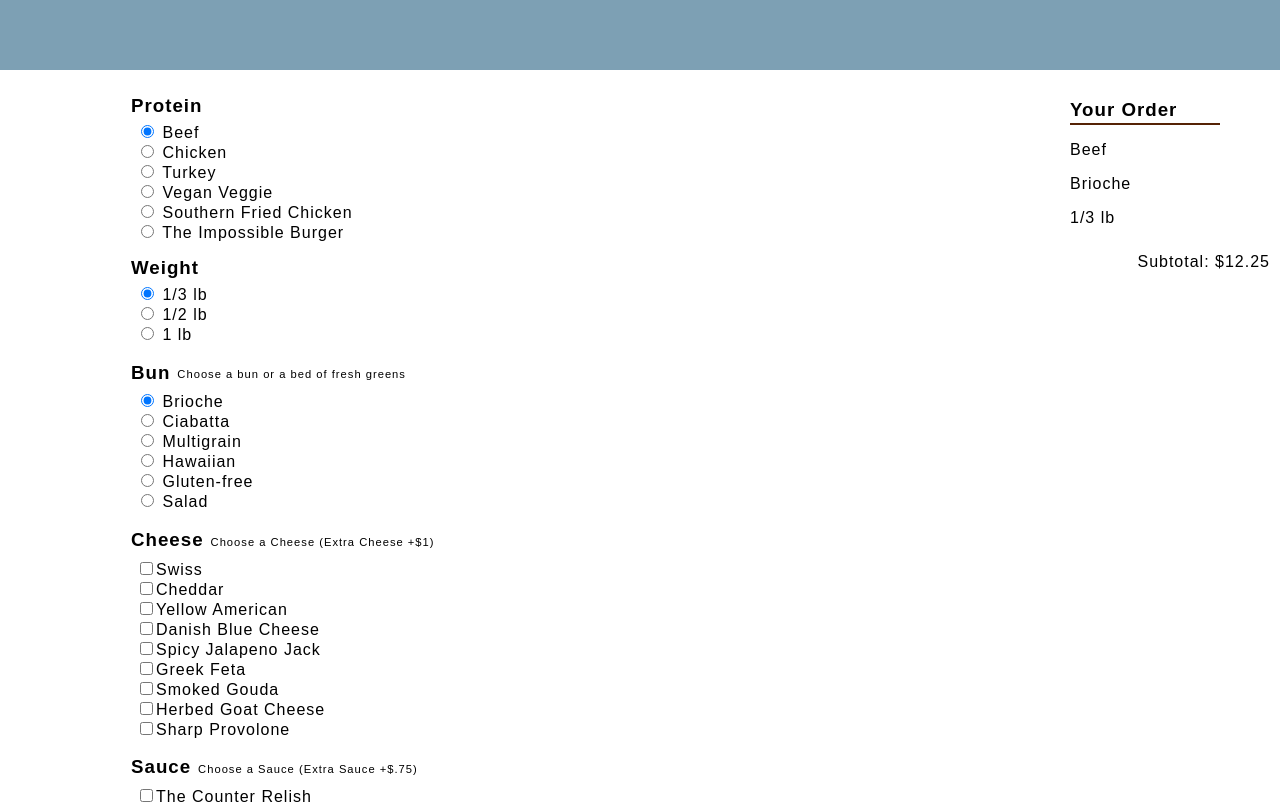
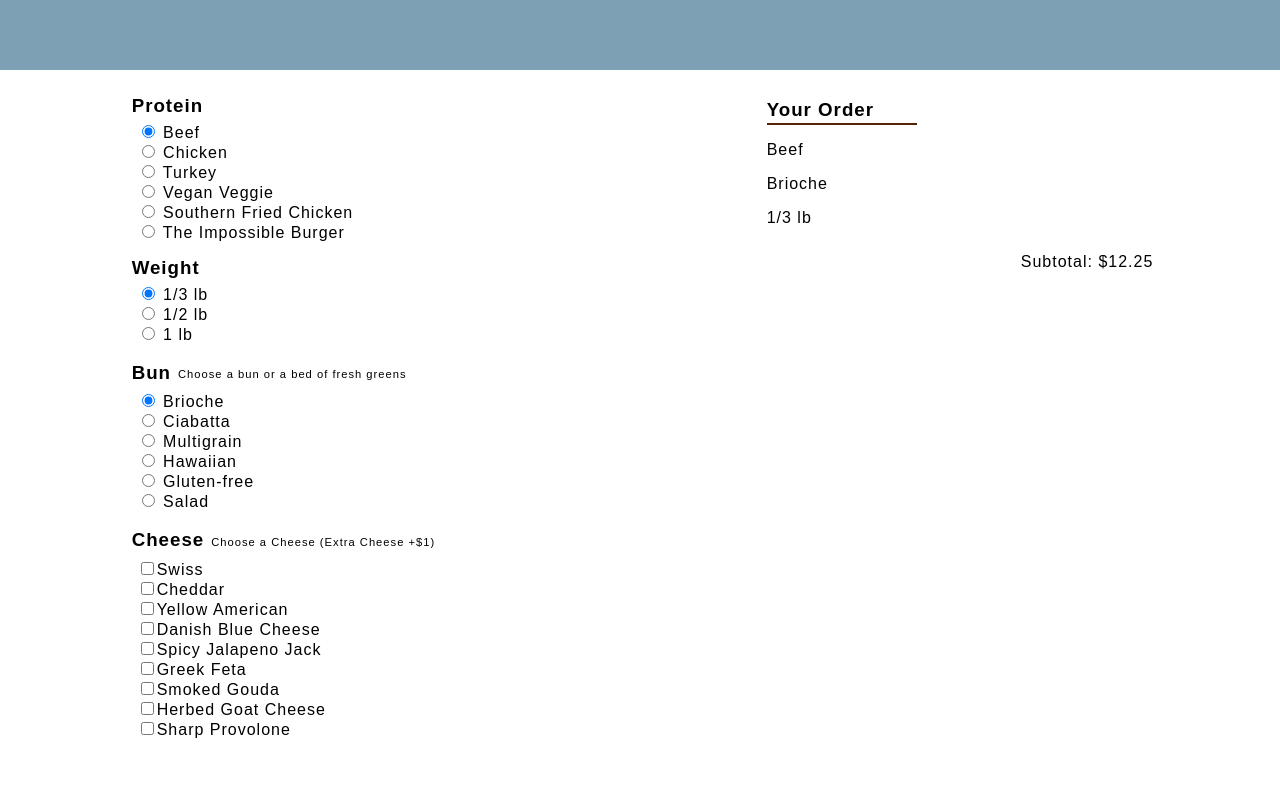
Before and after one commit to AlirieGray/build-a-burger, a React (Create React App) app: page / in a window 1280 px wide. Shown: the top 804 px of the page. Built offline with nearby package versions, Linux system fonts and the light colour scheme.

Commit message:
scrolling menu

```diff
--- a/src/App.css
+++ b/src/App.css
@@ -1,7 +1,7 @@
 .App {
   display: grid;
   grid-template-rows: 70px auto;
-  grid-template-columns: 1fr 4fr 4fr 1fr;
+  grid-template-columns: 1fr 6fr 4fr 1fr;
   font-family: Arial;
   letter-spacing: 1px;
   height: 100vh;
--- a/src/App.js
+++ b/src/App.js
@@ -12,7 +12,8 @@ class App extends Component {
     return (
       <Provider store={store}>
         <div className="App">
-          <div className="nav"> </div>
+          <div className="nav">
+           </div>
           <Menu />
           <Receipt />
         </div>
--- a/src/components/Menu.css
+++ b/src/components/Menu.css
@@ -1,6 +1,7 @@
 .menu {
   padding: 20px;
   grid-column-start: 2;
-  grid-column-end: 5;
   grid-row-start: 2;
+  height: calc(100vh - 150px);
+  overflow: scroll;
 }
--- a/src/components/Receipt.css
+++ b/src/components/Receipt.css
@@ -1,10 +1,10 @@
 .receipt {
-  width: 200px;
-  right: 40px;
   padding: 10px;
-  grid-column-start: 6;
-  grid-column-end: 9;
+  padding-left: 20px;
+  padding-right: 20px;
+  grid-column-start: 3;
   grid-row-start: 2;
+
 }
 
 .receipt > h3 {
```
